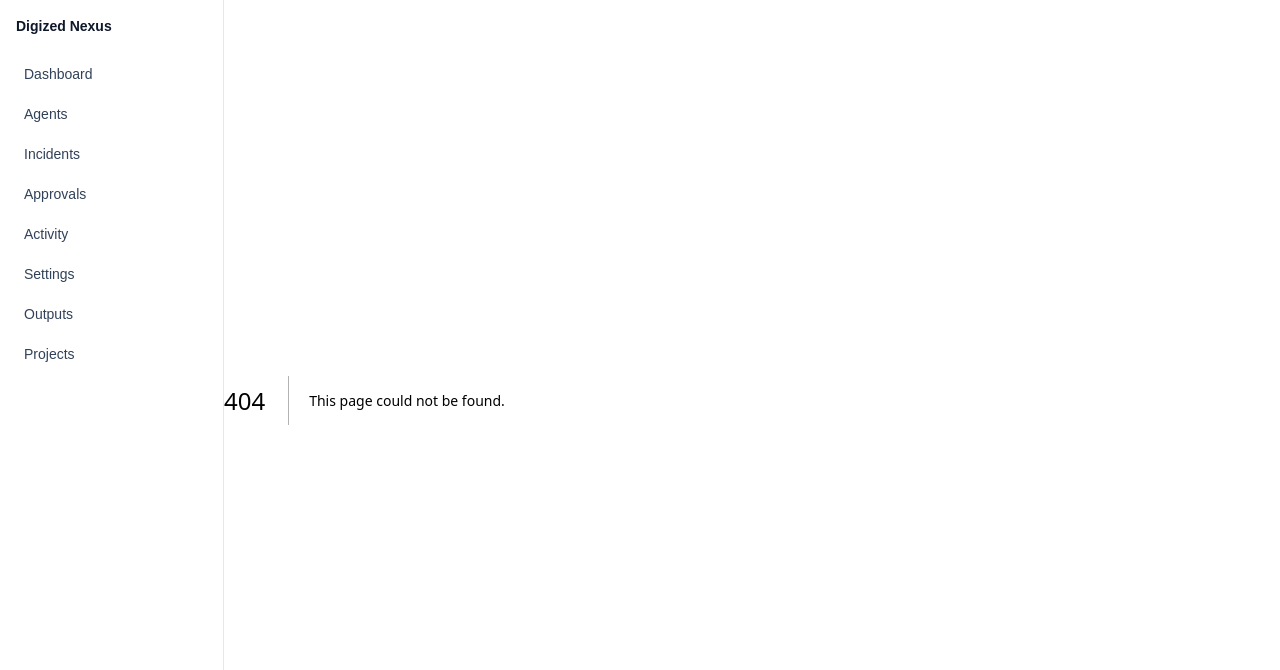
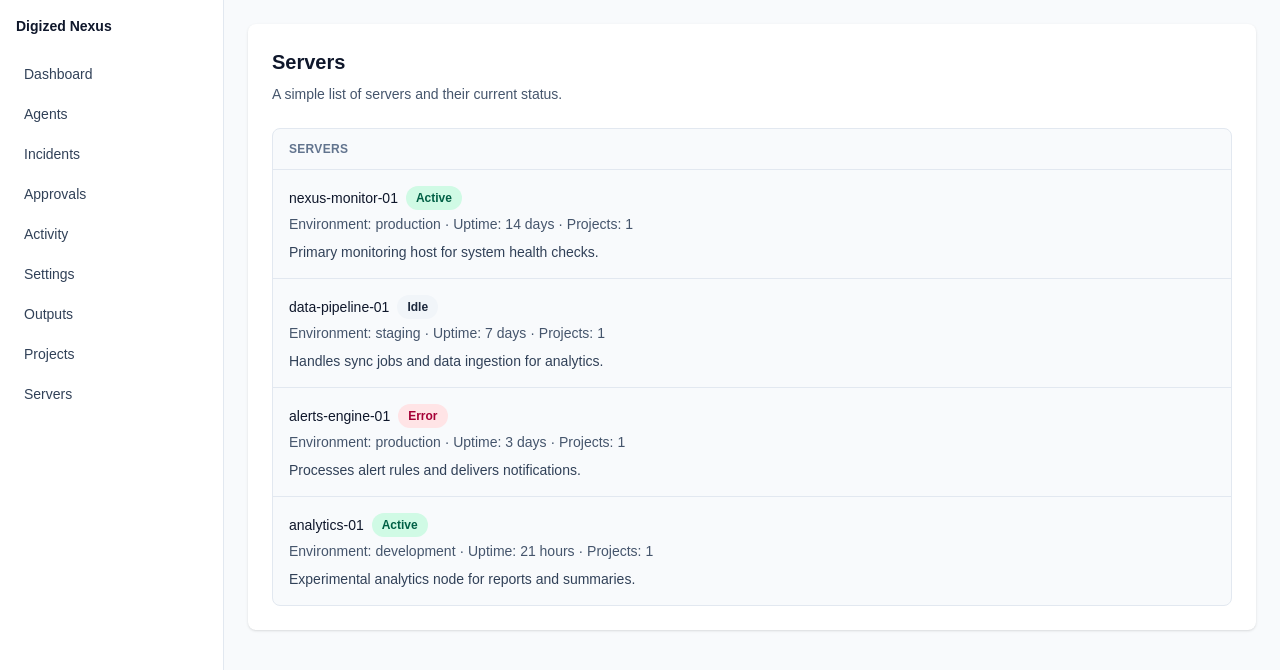
Before and after one commit to zanaknt/digized_nexus, a Next.js app in the folder digized-nexus/: page /servers in a window 1280 px wide. Before the commit this address had no page. Shown: the top 670 px of the page. Built offline with nearby package versions, Linux system fonts and the light colour scheme.

Commit message:
feat: add servers overview page with status and uptime summary

```diff
--- /dev/null
+++ b/digized-nexus/app/servers/page.tsx
@@ -0,0 +1,55 @@
+import PageShell from "@/src/components/layout/PageShell";
+import Badge from "@/src/components/ui/Badge";
+import { servers } from "@/src/lib/data/servers";
+
+function ServerItem({
+  name,
+  environment,
+  status,
+  uptime,
+  linkedProjectsCount,
+  description,
+}: {
+  name: string;
+  environment: string;
+  status: string;
+  uptime: string;
+  linkedProjectsCount: number;
+  description: string;
+}) {
+  return (
+    <div className="border-b border-slate-200 px-4 py-4 text-sm text-slate-700 last:border-b-0">
+      <div className="flex items-start justify-between gap-4">
+        <div className="flex-1">
+          <div className="flex items-center gap-2">
+            <h3 className="font-medium text-slate-900">{name}</h3>
+            <Badge type="status" value={status} />
+          </div>
+          <div className="mt-1 text-slate-600">
+            Environment: {environment} · Uptime: {uptime} · Projects:{" "}
+            {linkedProjectsCount}
+          </div>
+          <p className="mt-2 text-slate-700">{description}</p>
+        </div>
+      </div>
+    </div>
+  );
+}
+
+export default function ServersPage() {
+  return (
+    <PageShell
+      title="Servers"
+      subtitle="A simple list of servers and their current status."
+    >
+      <div className="rounded-lg border border-slate-200 bg-slate-50">
+        <div className="border-b border-slate-200 px-4 py-3 text-xs font-semibold uppercase tracking-wide text-slate-500">
+          Servers
+        </div>
+        {servers.map((server) => (
+          <ServerItem key={server.id} {...server} />
+        ))}
+      </div>
+    </PageShell>
+  );
+}
--- a/digized-nexus/src/components/layout/Sidebar.tsx
+++ b/digized-nexus/src/components/layout/Sidebar.tsx
@@ -51,6 +51,12 @@ export default function Sidebar() {
         >
           Projects
         </a>
+        <a
+          href="/servers"
+          className="block rounded px-2 py-1 hover:bg-slate-100"
+        >
+          Servers
+        </a>
       </nav>
     </aside>
   );
--- /dev/null
+++ b/digized-nexus/src/lib/data/servers.ts
@@ -0,0 +1,38 @@
+export const servers = [
+  {
+    id: "server-1",
+    name: "nexus-monitor-01",
+    environment: "production",
+    status: "active",
+    uptime: "14 days",
+    linkedProjectsCount: 1,
+    description: "Primary monitoring host for system health checks.",
+  },
+  {
+    id: "server-2",
+    name: "data-pipeline-01",
+    environment: "staging",
+    status: "idle",
+    uptime: "7 days",
+    linkedProjectsCount: 1,
+    description: "Handles sync jobs and data ingestion for analytics.",
+  },
+  {
+    id: "server-3",
+    name: "alerts-engine-01",
+    environment: "production",
+    status: "error",
+    uptime: "3 days",
+    linkedProjectsCount: 1,
+    description: "Processes alert rules and delivers notifications.",
+  },
+  {
+    id: "server-4",
+    name: "analytics-01",
+    environment: "development",
+    status: "active",
+    uptime: "21 hours",
+    linkedProjectsCount: 1,
+    description: "Experimental analytics node for reports and summaries.",
+  },
+];
```
